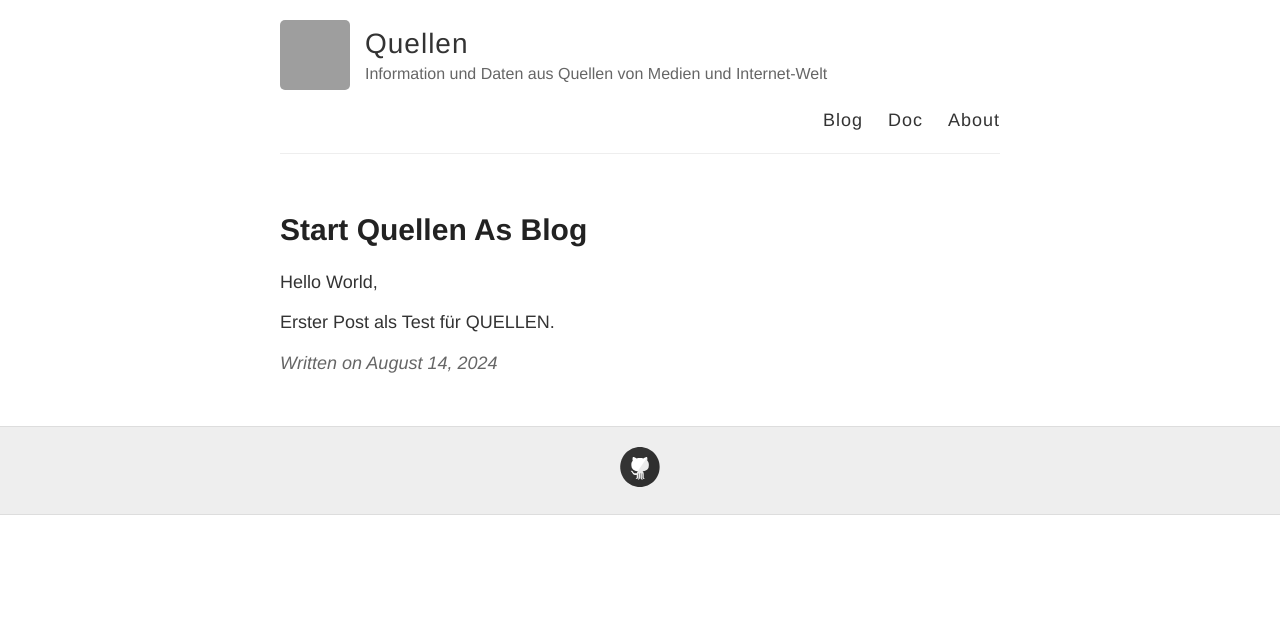
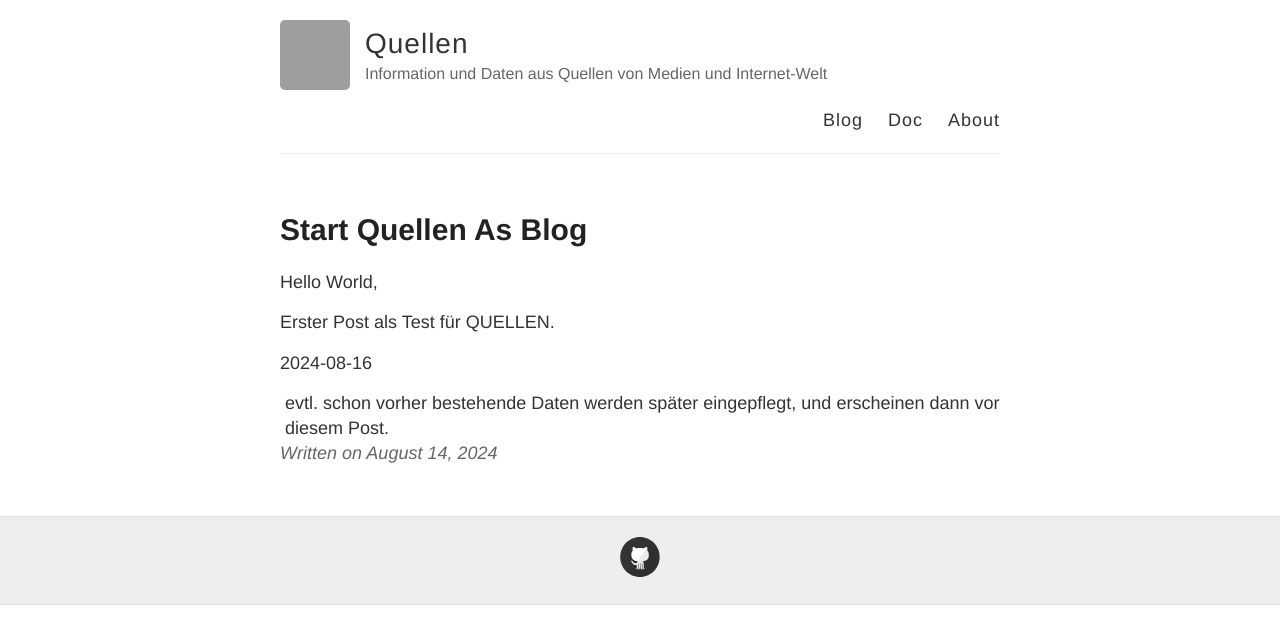
Before and after one commit to S2030c/quellen, a Jekyll site: the page built from _posts/2024-08-14-start-quellen-as-blog.md, in a window 1280 px wide. Shown: the top 644 px of the page. Built offline with Jekyll 4.4.1, drawn with Linux system fonts in a browser that asks for light colours; our own code applies the rules of GitHub Pages for plain Markdown files; grey boxes are pictures that could not be loaded.

Commit message:
Update 2024-08-14-start-quellen-as-blog.md

```diff
--- a/_posts/2024-08-14-start-quellen-as-blog.md
+++ b/_posts/2024-08-14-start-quellen-as-blog.md
@@ -1,3 +1,7 @@
 Hello World,
 
 Erster Post als Test für QUELLEN.
+
+2024-08-16
+
+|| evtl. schon vorher bestehende Daten werden später eingepflegt, und erscheinen dann vor diesem Post.
```
